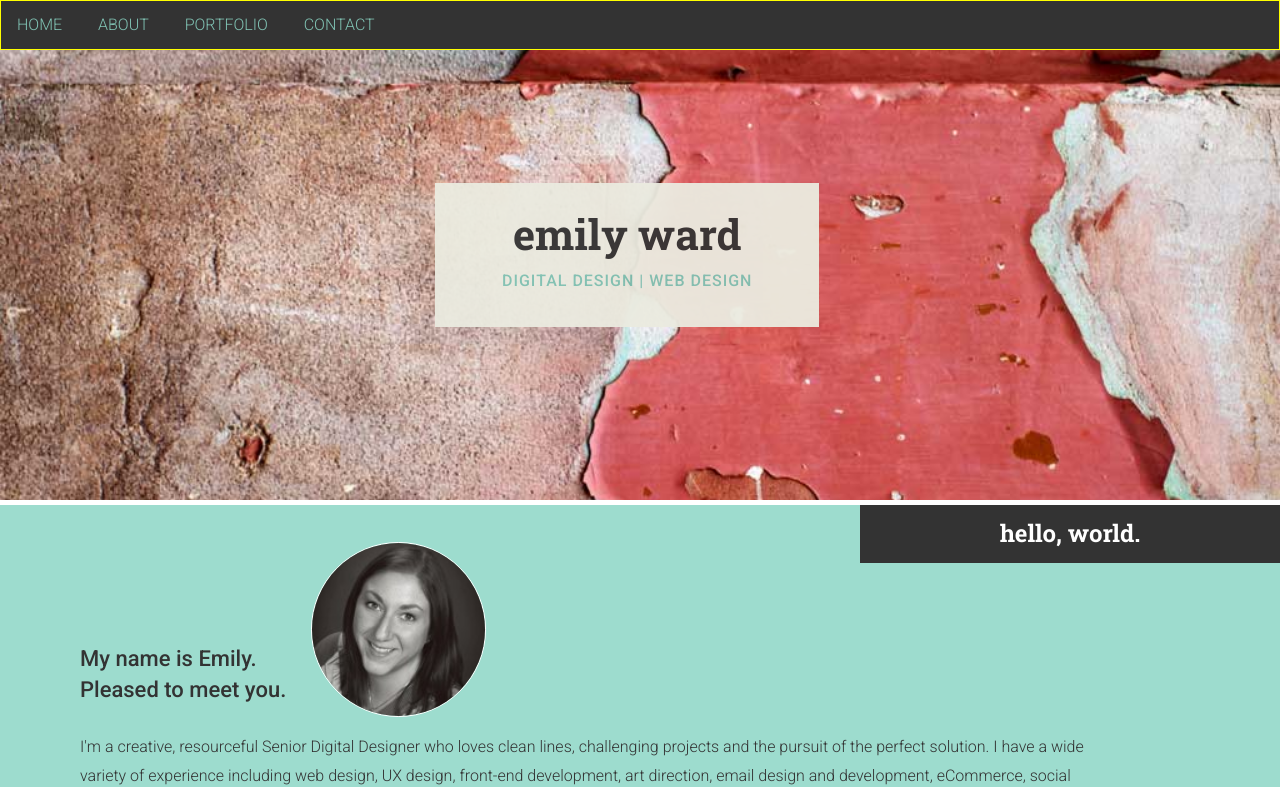
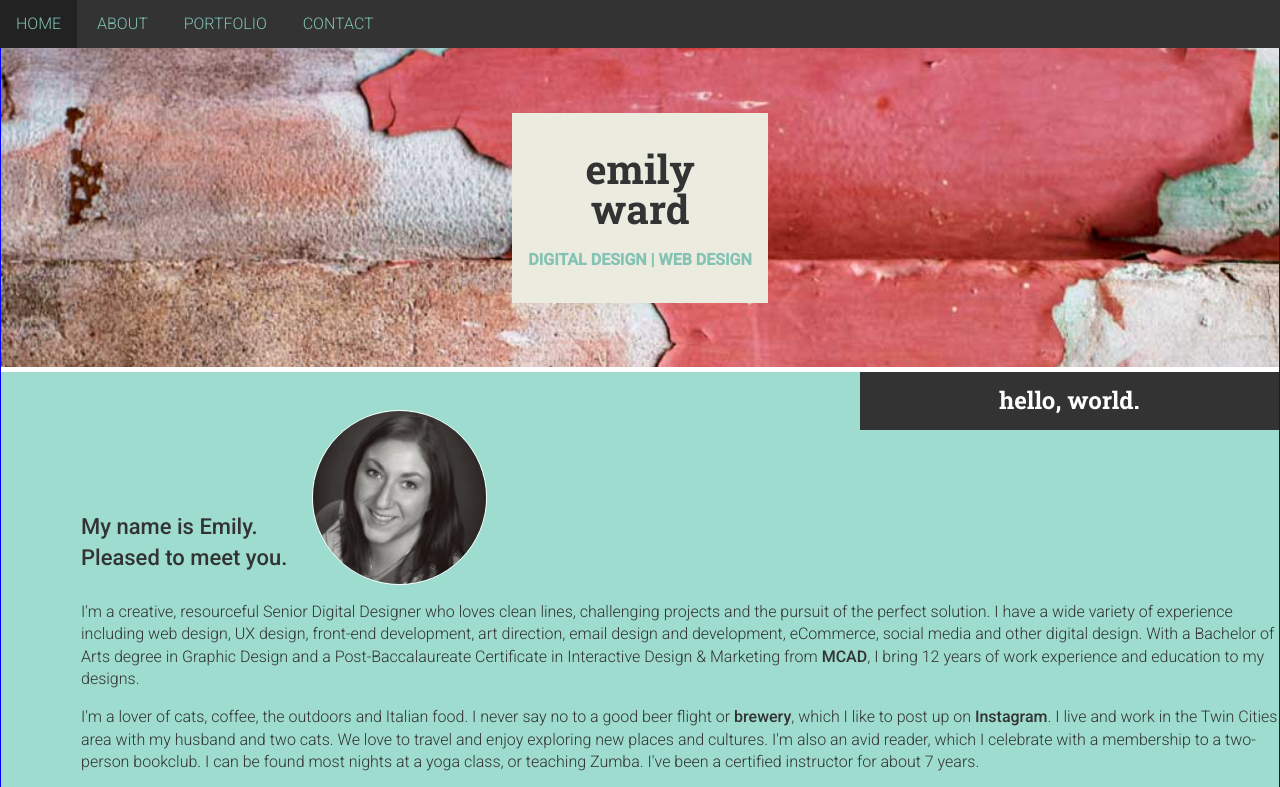
Before and after one commit to emward/theemzo.com, a website: page index.html in a window 1280 px wide. Shown: the top 787 px of the page. Drawn offline with nearby package versions, Linux system fonts and the light colour scheme.

Commit message:
page-header

```diff
--- a/css/main.css
+++ b/css/main.css
@@ -54,7 +54,6 @@ textarea {
 :root {
   --sans-font-family: 'Roboto', sans-serif;
   --serif-font-family: 'Roboto Slab', 'Courier New', monospace;
-  --
 }
 
 html {
@@ -71,6 +70,9 @@ body {
   background-color: #ffffff;
   color: #333333;
   margin: 0;
+  max-width: 100%;
+  border: 1px solid blue;
+  overflow-x: hidden;
 }
 a {
   text-decoration: none;
@@ -122,6 +124,31 @@ a {
 }
 .main-nav li:hover {
   background-color: #222222;
+}
+
+.page-header {
+  padding: 7em 2em 4em;
+  text-align: center;
+  background: url('../img/textureoflondon.jpg') no-repeat;
+  background-size: cover;
+  background-attachment: fixed;
+}
+.page-header-contents {
+  max-width: 16rem;
+  background: #EBEBE0;
+  padding: 1em;
+  margin: auto;
+}
+.page-header h1 {
+  max-width: 10rem;
+  margin: 0.5em auto;
+  font-size: 2.5rem;
+}
+.page-header p {
+  text-transform: uppercase;
+  font-weight: bold;
+  color: #84C2B4;
+  text-align: center;
 }
 
 #about {
@@ -259,7 +286,6 @@ h2 {
 	line-height: 2.4em;
 	text-align: center;
 	margin-left: 65%;
-	/*width: 20%;*/
 }
 
 h3 {
@@ -274,13 +300,6 @@ h4	{
 	font-weight: 300;
 	font-size: 15px;
 	line-height: 1em;
-}
-
-p {
-	font-family: 'Roboto', sans-serif;
-	font-weight: 300;
-	padding-right: 170px;
-	line-height: 1.8em;
 }
 
 #address p {
@@ -482,9 +501,6 @@ footer	{
 **/
 @media only screen and (min-width: 30rem) {
   /* .main-nav */
-  .main-nav {
-    border: 1px solid yellow;
-  }
   .main-nav h2 {
     display: none;
   }
--- a/index.html
+++ b/index.html
@@ -29,14 +29,12 @@
   </ul>
 </nav>
 
-	<section id="welcome"><!--Welcome Section-->
-
-			<header>
-				<h1>emily ward<br>
-				<span>digital design | web design</span></h1>
-			</header>
-
-	</section>
+	<header class="page-header">
+			<div class="page-header-contents">
+				<h1>emily ward</h1>
+				<p>digital design | web design</p>
+			</div>
+	</header>
 
 	<section id="about"><!--About Section-->
 
```
Also changed, not shown: img/textureoflondon.jpg (renamed from img/textureoflondon_1024x682.jpg).
